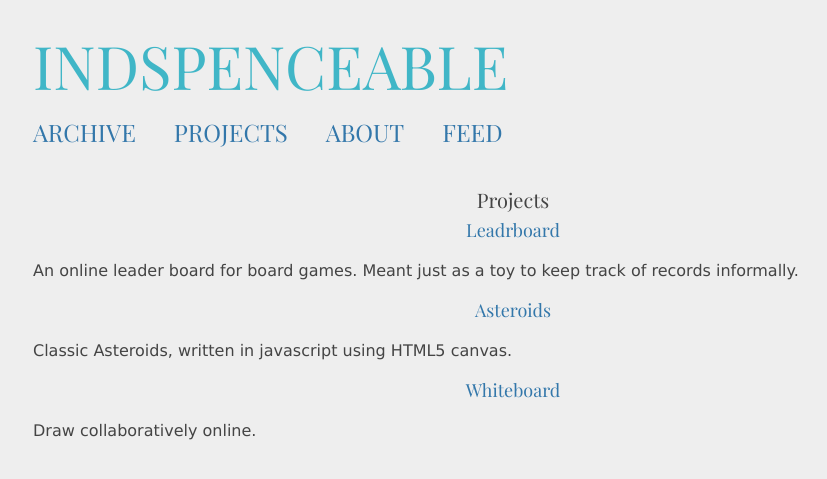
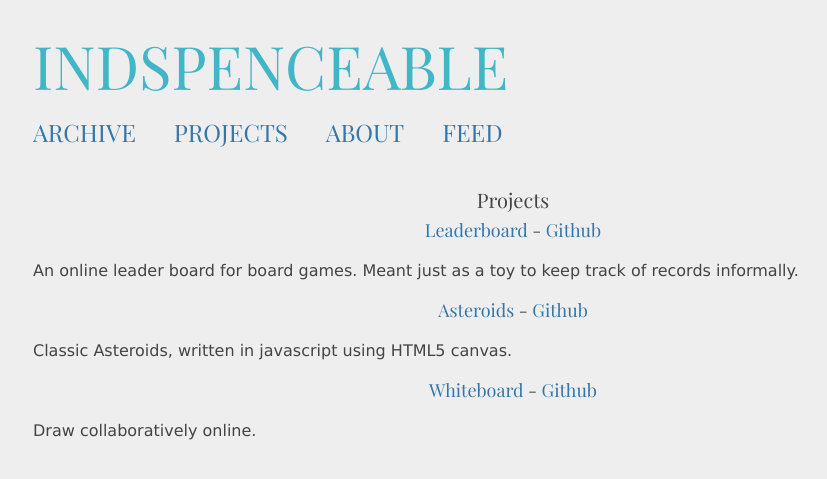
Before and after one commit to indspenceable/indspenceable.github.com, a Jekyll site: the page built from projects.md, in a window 1280 px wide. Shown: the top 479 px of the page, without its empty margins (127-954 px from the left). Built offline with Jekyll 4.4.1, drawn with Linux system fonts in a browser that asks for light colours; some web fonts are replaced.

Commit message:
Added github links.

```diff
--- a/projects.md
+++ b/projects.md
@@ -5,14 +5,14 @@ title: Projects
 
 ### Projects
 
-#### [Leadrboard](http://leaderboard.indspenceable.com)
+#### [Leaderboard](http://leaderboard.indspenceable.com) - [Github](https://github.com/indspenceable/leaderboard)
 
 An online leader board for board games. Meant just as a toy to keep track of records informally.
 
-#### [Asteroids](http://games.indspenceable.com)
+#### [Asteroids](http://games.indspenceable.com) - [Github](https://github.com/indspenceable/games)
 
 Classic Asteroids, written in javascript using HTML5 canvas.
 
-#### [Whiteboard](http://whiteboard.indspenceable.com)
+#### [Whiteboard](http://whiteboard.indspenceable.com) - [Github](https://github.com/indspenceable/Whiteboard)
 
 Draw collaboratively online.
```
